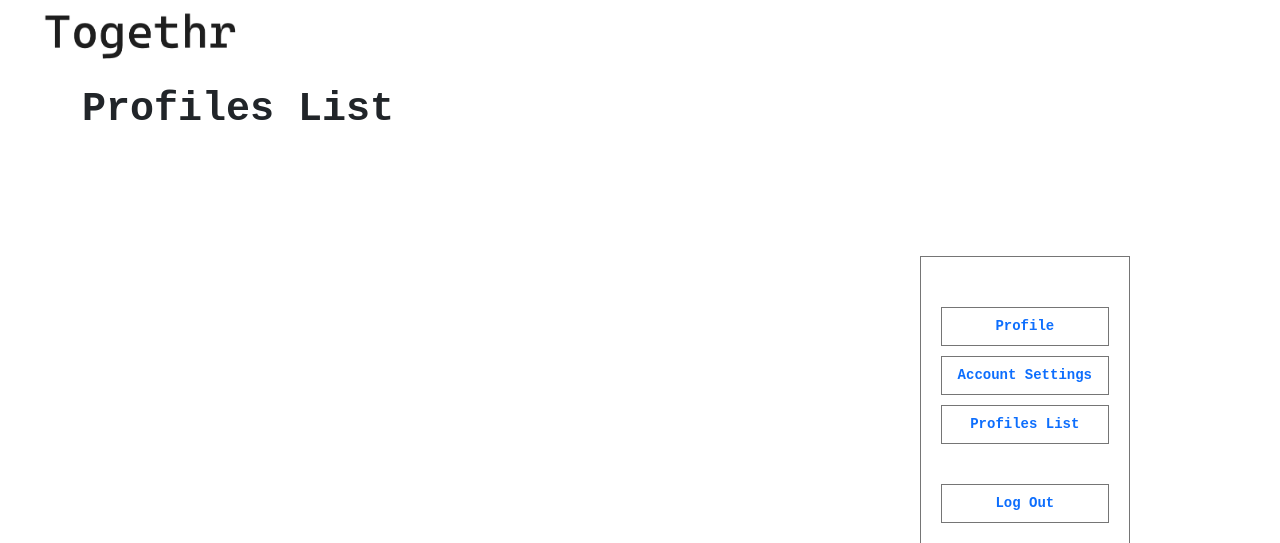
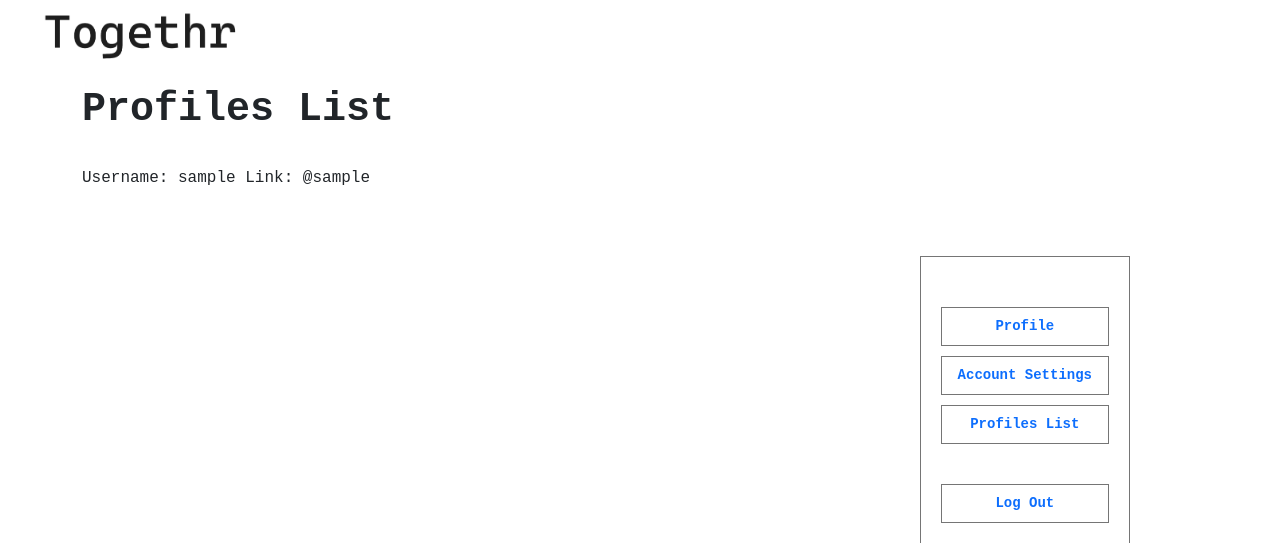
Before and after one commit to adrimsaav/togethr-app, a Django app: template togethr/main_app/templates/profile_list.html in a window 1280 px wide. Shown: the top 543 px of the page. Run offline with Django 4.2, Linux system fonts and the light colour scheme; the template is opened without the code that fills it: values that come from a table or form of the project are taken from there, others are empty; the visitor is signed in with stand-in values (Sample User, id 1); data comes from the database, SQL or seed files in the repository.

Commit message:
Make profiles appear on profiles list page

```diff
--- a/togethr/main_app/templates/profile_list.html
+++ b/togethr/main_app/templates/profile_list.html
@@ -3,4 +3,14 @@
 
 <h1 class="header"> Profiles List </h1>
 
+<br/>
+
+{% if profiles %}
+    {% for profile in profiles %}
+        Username: {{ profile.user.username }}
+        Link: @{{ profile.user.username|lower }}
+        <br/><br/>
+    {% endfor %}
+{% endif %}
+
 {% endblock %}
```
